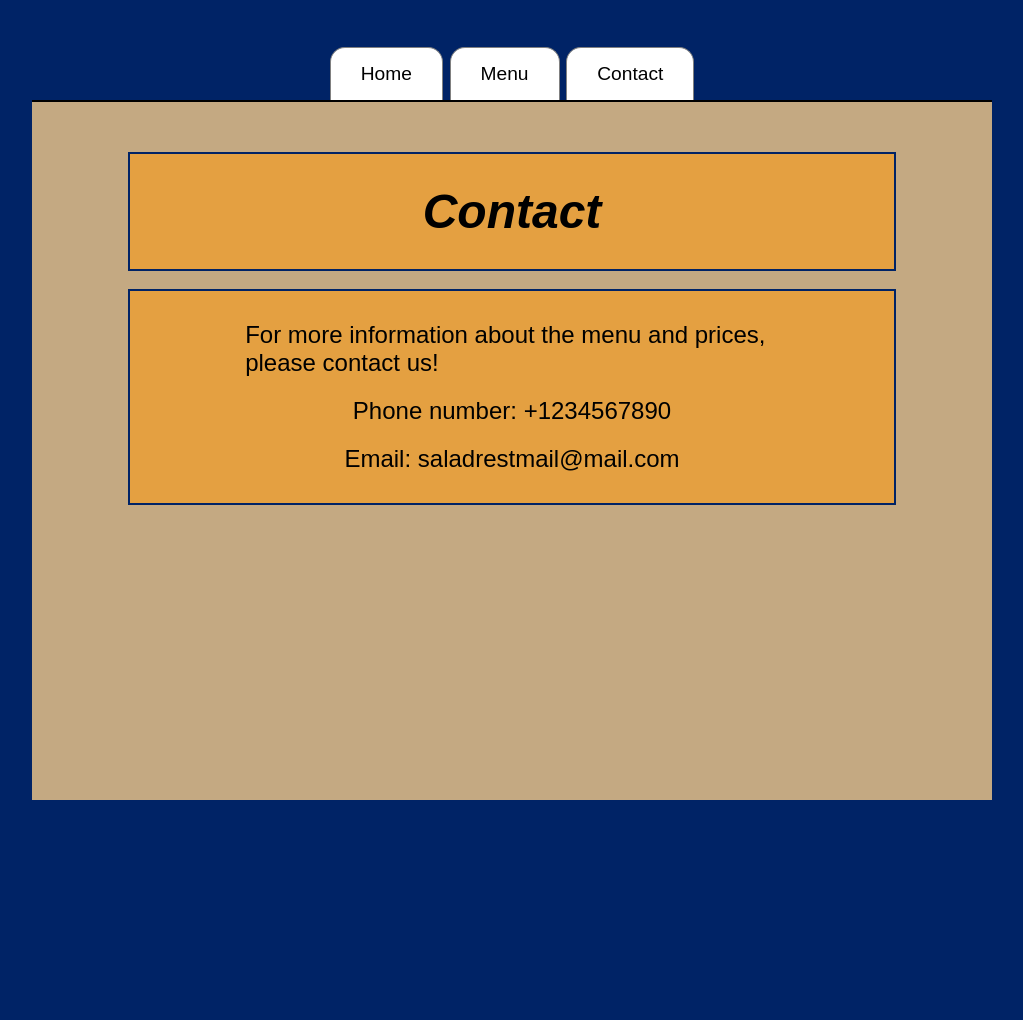
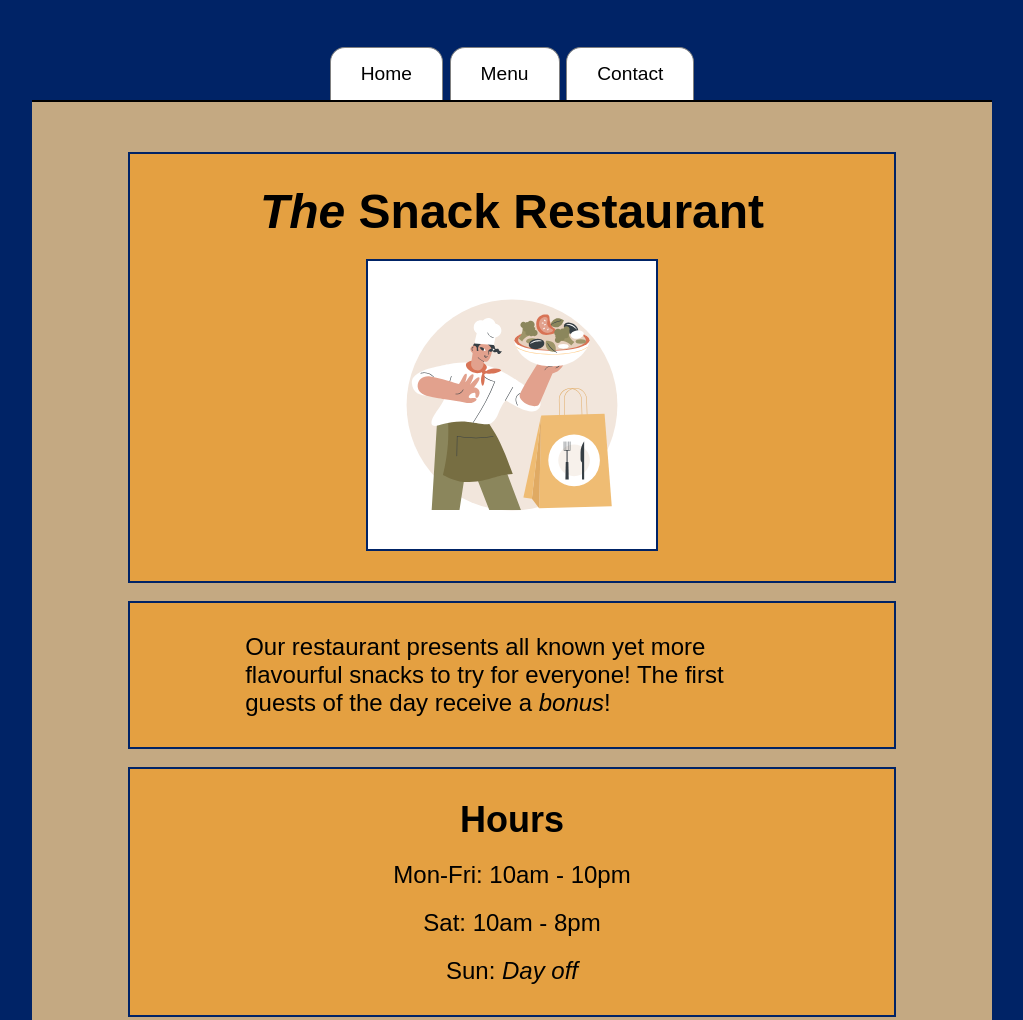
Before and after one commit to bulkassi/odin-restaurant-page, a website built with webpack: page src/template.html in a window 1280 px wide. Shown: the top 1020 px of the page, without its empty margins (128-1151 px from the left). Before the commit the page ends 800 px from the top, so only its background shows below. Built offline with nearby package versions, Linux system fonts and the light colour scheme.

Commit message:
Set the default site state on visit/refresh

```diff
--- a/src/index.js
+++ b/src/index.js
@@ -7,10 +7,9 @@ const ScreenController = (function (doc) {
   const homeBtn = doc.querySelector(".tabs .btn-home");
   const menuBtn = doc.querySelector(".tabs .btn-menu");
   const contactBtn = doc.querySelector(".tabs .btn-contact");
-  // doc.querySelector("#content").replaceChildren();
   homeBtn.addEventListener("click", renderHomePage);
   menuBtn.addEventListener("click", renderMenuPage);
   contactBtn.addEventListener("click", renderContactPage);
 
-  // renderHomePage();
+  renderHomePage();
 })(document);
--- a/src/template.html
+++ b/src/template.html
@@ -13,15 +13,6 @@
         <button class="btn-contact">Contact</button>
       </nav>
     </header>
-    <div id="content">
-      <h1 class="content-box flex-column align-center"><em>Contact</em></h1>
-      <div class="content-box flex-column align-center">
-        <p>
-          For more information about the menu and prices, please contact us!
-        </p>
-        <p>Phone number: +1234567890</p>
-        <p>Email: saladrestmail@mail.com</p>
-      </div>
-    </div>
+    <div id="content"></div>
   </body>
 </html>
```
